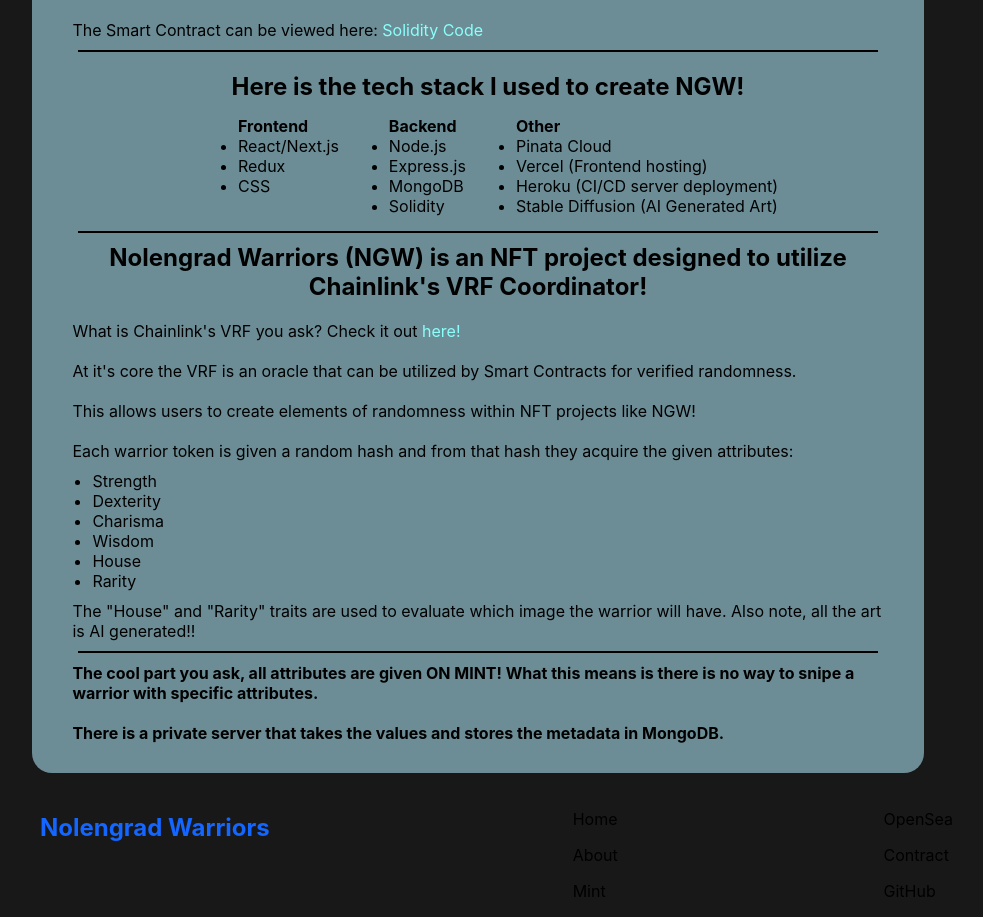
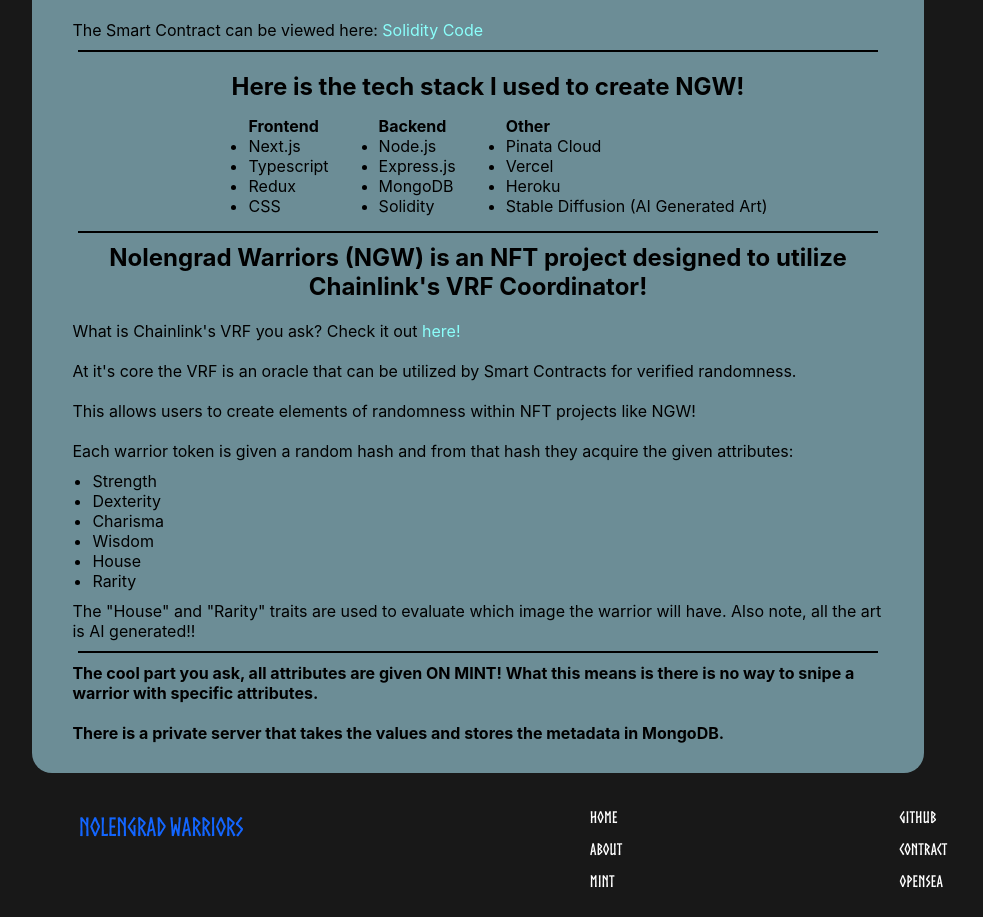
Before and after one commit to TeflonTrout/nolengrad-warriors-frontend, a Next.js app: page /about in a window 1280 px wide. Shown: the part 360-1277 px from the top of the page, without its empty margins (150-1133 px from the left). Built offline with nearby package versions, Linux system fonts and the light colour scheme; what wagmi would draw is missing.

Commit message:
styling updates

```diff
--- a/components/Footer/Footer.module.css
+++ b/components/Footer/Footer.module.css
@@ -11,7 +11,8 @@
 }
 
 .footer p {
-    color: black;
+    font-family: "NorseBold";
+    color: white;
 }
 
 .footer .logoContainer {
@@ -28,6 +29,7 @@
 
 .footer .logoContainer h2 a {
     text-decoration: none;
+    font-family: "Norse";
     color: #1366FF;
 }
 
--- a/components/Footer/Footer.tsx
+++ b/components/Footer/Footer.tsx
@@ -14,9 +14,9 @@
           <Link href='/mint'><p>Mint</p></Link>
         </div>
         <div>
+          <a href="https://github.com/TeflonTrout/nolengrad-warriors-frontend" target="_blank" rel='noreferrer'><p>GitHub</p></a>
+          <Link href="/"><p>Contract</p></Link>
           <a href="https://testnets.opensea.io/" target="_blank" rel='noreferrer'><p>OpenSea</p></a>
-          <Link href="/"><p>Contract</p></Link>
-          <a href="https://www.github.com/teflontrout" target="_blank" rel='noreferrer'><p>GitHub</p></a>
         </div>
     </div>
   )
--- a/pages/about/index.tsx
+++ b/pages/about/index.tsx
@@ -18,7 +18,8 @@
           <div className={styles.stackContainer}>
             <ul>
               <h4>Frontend</h4>
-              <li>React/Next.js</li>
+              <li>Next.js</li>
+              <li>Typescript</li>
               <li>Redux</li>
               <li>CSS</li>
             </ul>
@@ -32,8 +33,8 @@
             <ul>
               <h4>Other</h4>
               <li>Pinata Cloud</li>
-              <li>Vercel (Frontend hosting)</li>
-              <li>Heroku (CI/CD server deployment)</li>
+              <li>Vercel</li>
+              <li>Heroku</li>
               <li>Stable Diffusion (AI Generated Art)</li>
             </ul>
           </div>
--- a/pages/mint/Mint.module.css
+++ b/pages/mint/Mint.module.css
@@ -3,6 +3,7 @@
     justify-content: center;
     align-items: center;
     width: 100%;
+    font-family: "NorseBold";
 }
 
 .mint a {
@@ -20,6 +21,7 @@
     color: #181818;
     border-radius: 20px;
     padding: 20px;
+    font-size: 24px;
 }
 
 .mint .hero h1 {
--- a/pages/mint/index.tsx
+++ b/pages/mint/index.tsx
@@ -133,7 +133,7 @@
                     <h3>War has been declared. Recruit warriors to protect your kingdom!</h3>
                     <h3 style={{display: 'flex', justifyContent: 'center'}}>Number of Vikings Deployed: &nbsp;{state.currentNGWSupply === 0 ? <Skeleton width={20} height={20} /> : state.currentNGWSupply}/256</h3>
                 </div>
-                <h3>Battle for Icy Fjord is an NFT project utilizing Chainlink VRF to produce
+                <h3>Nolengrad Warriors is an NFT project utilizing Chainlink VRF to produce
                     verifiably random NFT's. Test it out below!
                 </h3>
                 <div className={styles.buttonHero}>
```
